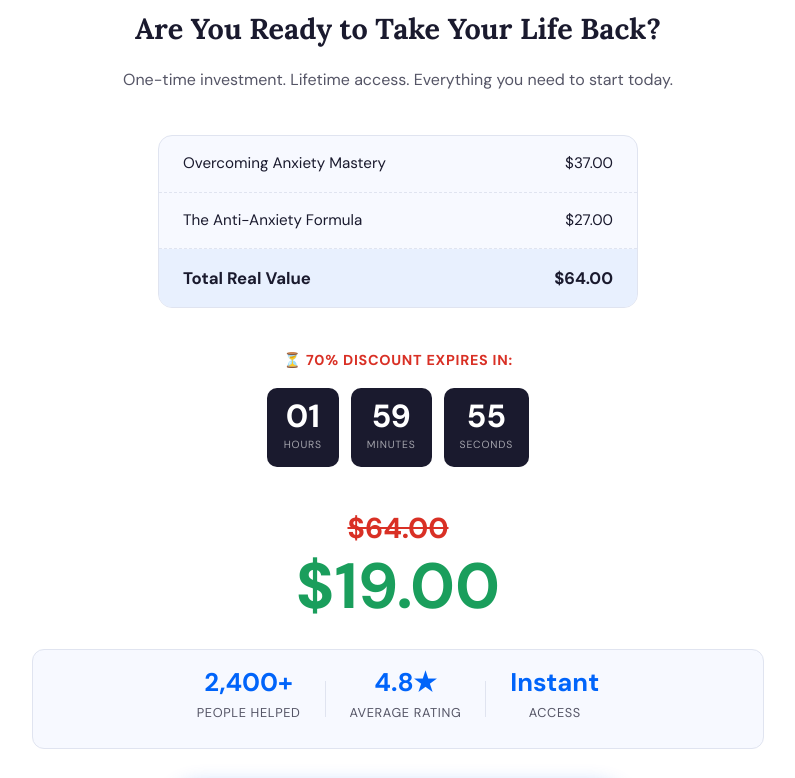
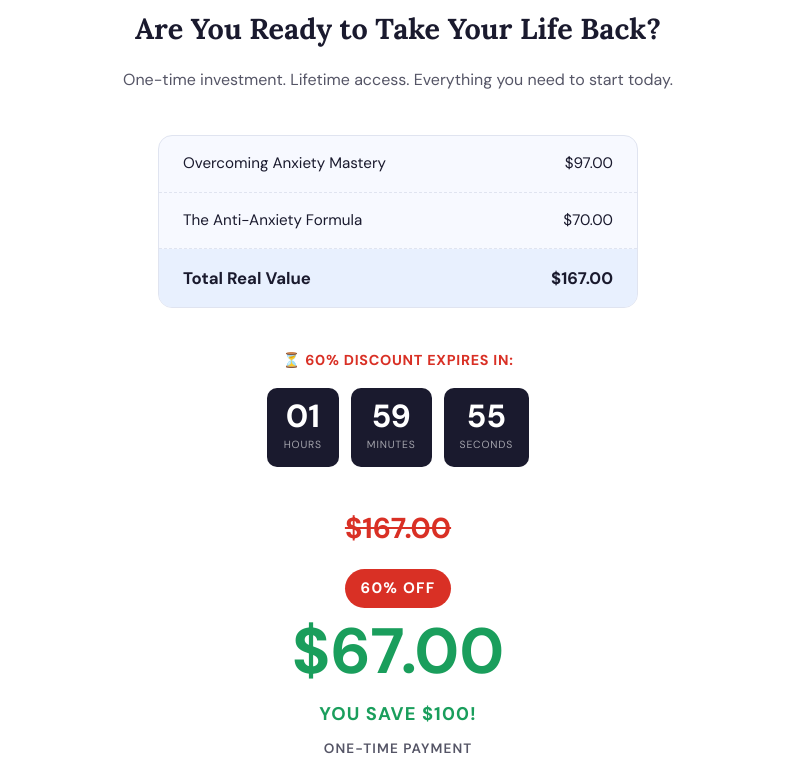
Before and after one commit to anxwellnes/LP-test-anxiety, a plain HTML site: page Anxiety-Recovery-Bundle/index.html in a window 1280 px wide. Shown: the part 6358-7136 px from the top of the page, without its empty margins (242-1037 px from the left). Drawn offline with Linux system fonts and the light colour scheme.

Commit message:
Update index.html

```diff
--- a/Anxiety-Recovery-Bundle/index.html
+++ b/Anxiety-Recovery-Bundle/index.html
@@ -317,6 +317,10 @@
     .price-row { margin-bottom: 30px; }
     .strike { color: var(--red); text-decoration: line-through; font-size: 1.8rem; font-weight: 700; display: block; }
     .final { color: var(--green); font-size: 4rem; font-weight: 800; line-height: 1; display: block; }
+    .off-badge { display: inline-block; background: var(--red); color: #fff; font-size: 0.95rem; font-weight: 800; letter-spacing: 0.08em; padding: 6px 16px; border-radius: 999px; margin: 14px 0 12px; }
+    .save-line { display: block; color: var(--green); font-size: 1.15rem; font-weight: 800; letter-spacing: 0.06em; margin-top: 14px; }
+    .pay-note { display: block; color: var(--text-light); font-size: 0.85rem; font-weight: 600; letter-spacing: 0.08em; text-transform: uppercase; margin-top: 6px; }
+    @media (max-width: 480px) { .strike { font-size: 1.5rem; } .final { font-size: 3.4rem; } }
 
     /* GUARANTEE */
     .guarantee {
@@ -497,12 +501,12 @@
     <p class="offer-sub">One-time investment. Lifetime access. Everything you need to start today.</p>
 
     <div class="value-stack">
-      <div class="value-item"><span>Overcoming Anxiety Mastery</span><span>$37.00</span></div>
-      <div class="value-item"><span>The Anti-Anxiety Formula</span><span>$27.00</span></div>
-      <div class="value-item"><span><strong>Total Real Value</strong></span><span><strong>$64.00</strong></span></div>
+      <div class="value-item"><span>Overcoming Anxiety Mastery</span><span>$97.00</span></div>
+      <div class="value-item"><span>The Anti-Anxiety Formula</span><span>$70.00</span></div>
+      <div class="value-item"><span><strong>Total Real Value</strong></span><span><strong>$167.00</strong></span></div>
     </div>
 
-    <p class="timer-label">⏳ 70% discount expires in:</p>
+    <p class="timer-label">⏳ 60% discount expires in:</p>
     <div class="timer-row">
       <div class="tbox"><span id="h">01</span><label>Hours</label></div>
       <div class="tbox"><span id="m">57</span><label>Minutes</label></div>
@@ -510,8 +514,11 @@
     </div>
 
     <div class="price-row">
-      <span class="strike">$64.00</span>
-      <span class="final">$19.00</span>
+      <span class="strike">$167.00</span>
+      <span class="off-badge">60% OFF</span>
+      <span class="final">$67.00</span>
+      <span class="save-line">YOU SAVE $100!</span>
+      <span class="pay-note">One-Time Payment</span>
     </div>
 
     <div class="proof-bar" style="border-radius: 12px; margin-bottom: 32px; border: 1px solid var(--border);">
@@ -564,11 +571,11 @@
 
     <div class="faq-item">
       <div class="faq-q">Is this a subscription or a one-time payment? <span class="faq-icon">+</span></div>
-      <div class="faq-a">Completely one-time. You pay $19 once and own both programs forever. There are no hidden fees, no subscriptions, and no upsells after checkout.</div>
+      <div class="faq-a">Completely one-time. You pay $67 once and own both programs forever. There are no hidden fees, no subscriptions, and no upsells after checkout.</div>
     </div>
 
     <div class="btn-wrap" style="margin-top: 50px;">
-      <a class="btn" href="https://anxwell.gumroad.com/l/Anxiety-Recovery-Bundle/DIS45" data-gumroad-overlay-checkout="true">GET THE BUNDLE FOR $19 NOW</a>
+      <a class="btn" href="https://anxwell.gumroad.com/l/Anxiety-Recovery-Bundle/DIS45" data-gumroad-overlay-checkout="true">GET THE BUNDLE FOR $67 NOW</a>
       <p class="btn-sub">Join 2,400+ people who are already on the path to calm.</p>
     </div>
   </div>
```
